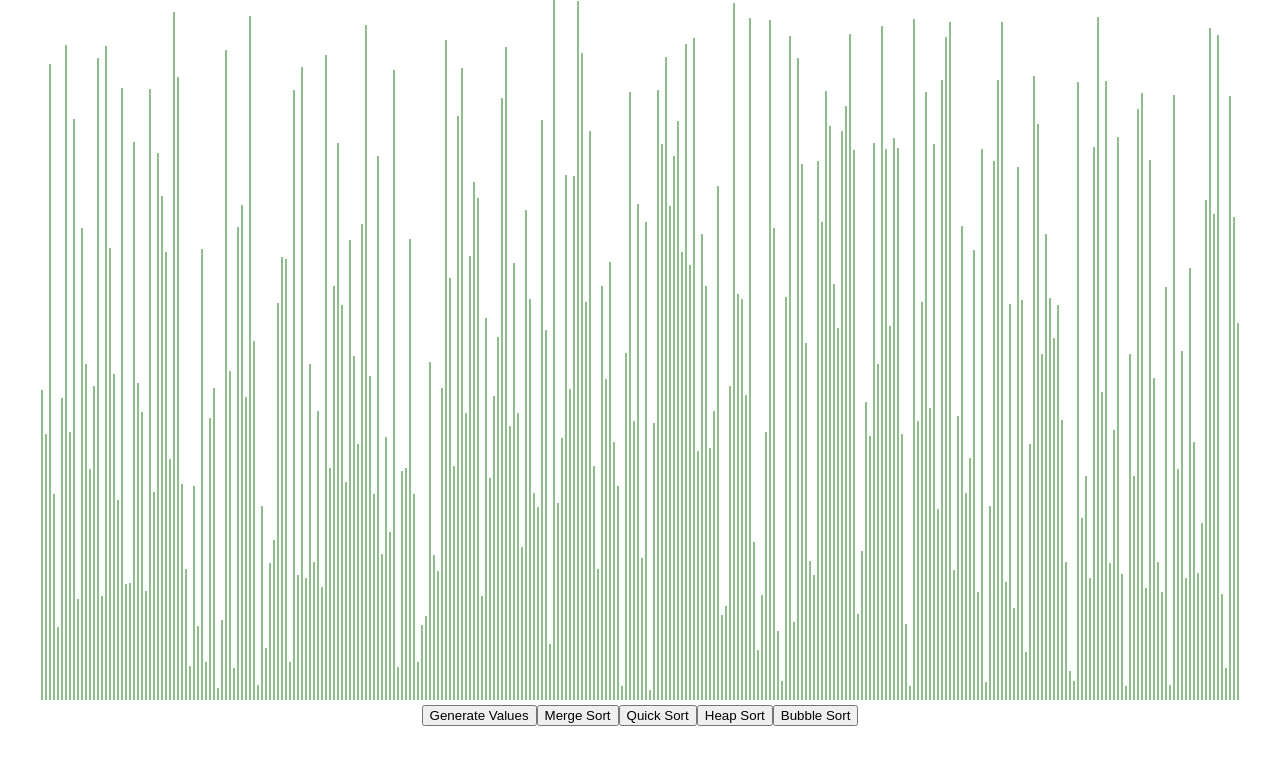
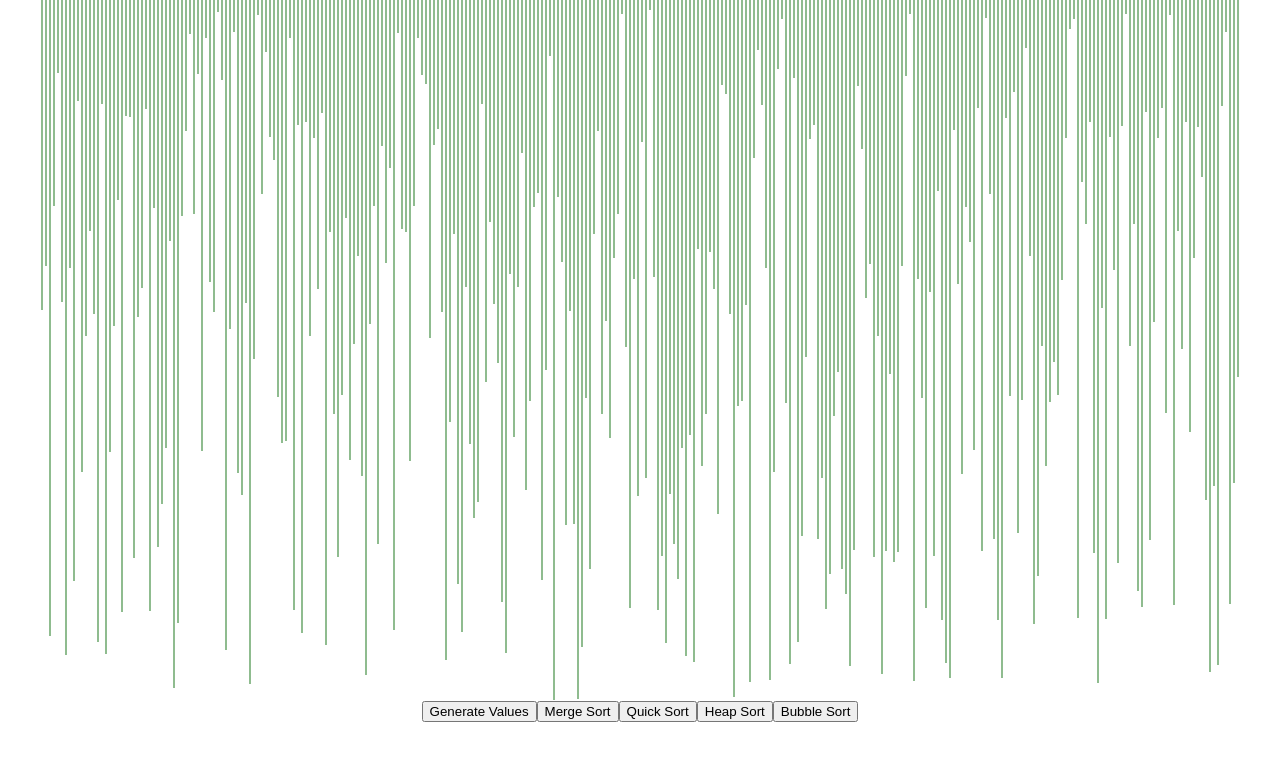
Before and after one commit to ej31415/SeeSort, a React (Create React App) app: page / in a window 1280 px wide. Shown: the top 764 px of the page. Built offline with nearby package versions, Linux system fonts and the light colour scheme.

Commit message:
fix color reset

```diff
--- a/src/SortingVisualizer/SortingVisualizer.css
+++ b/src/SortingVisualizer/SortingVisualizer.css
@@ -6,7 +6,7 @@
 
 .array-bar {
     width: 2px;
-    background-color: darkseagreen;
     display: inline-block;
     margin: 0 1px;
+    vertical-align: top;
 }
--- a/src/SortingVisualizer/SortingVisualizer.jsx
+++ b/src/SortingVisualizer/SortingVisualizer.jsx
@@ -21,6 +21,10 @@ export default class SortingVisualizer extends React.Component {
             array.push(randomIntFromIntervals(5, 700));
         }
         this.setState({array});
+        const arrayBars = document.getElementsByClassName('array-bar');
+        for (let i = 0; i < arrayBars.length; i++) {
+            arrayBars[i].style.backgroundColor = 'darkseagreen';
+        }
     }
 
     mergeSort() {
@@ -34,15 +38,15 @@ export default class SortingVisualizer extends React.Component {
             setTimeout(() => {
                 style1.backgroundColor = 'red';
                 style2.backgroundColor = 'red';
-            }, i * 9);
+            }, i * 6);
 
             setTimeout(() => {
                 styleC.height = `${newHeight}px`;
-            }, i * 9 + 3);
+            }, i * 6 + 2);
             setTimeout(() => {
                 style1.backgroundColor = 'darkgreen';
                 style2.backgroundColor = 'darkGreen';
-            }, i * 9 + 6);
+            }, i * 6 + 4);
         }
     }
 
@@ -64,7 +68,7 @@ export default class SortingVisualizer extends React.Component {
         return (
             <div className='array-container'>
                 {array.map((value, idx) => (
-                    <div className="array-bar" key={idx} style={{height: `${value}px`}}>
+                    <div className="array-bar" key={idx} style={{backgroundColor: 'darkseagreen', height: `${value}px`}}>
                     </div>
                 ))}
                 <div className="menu">
```
